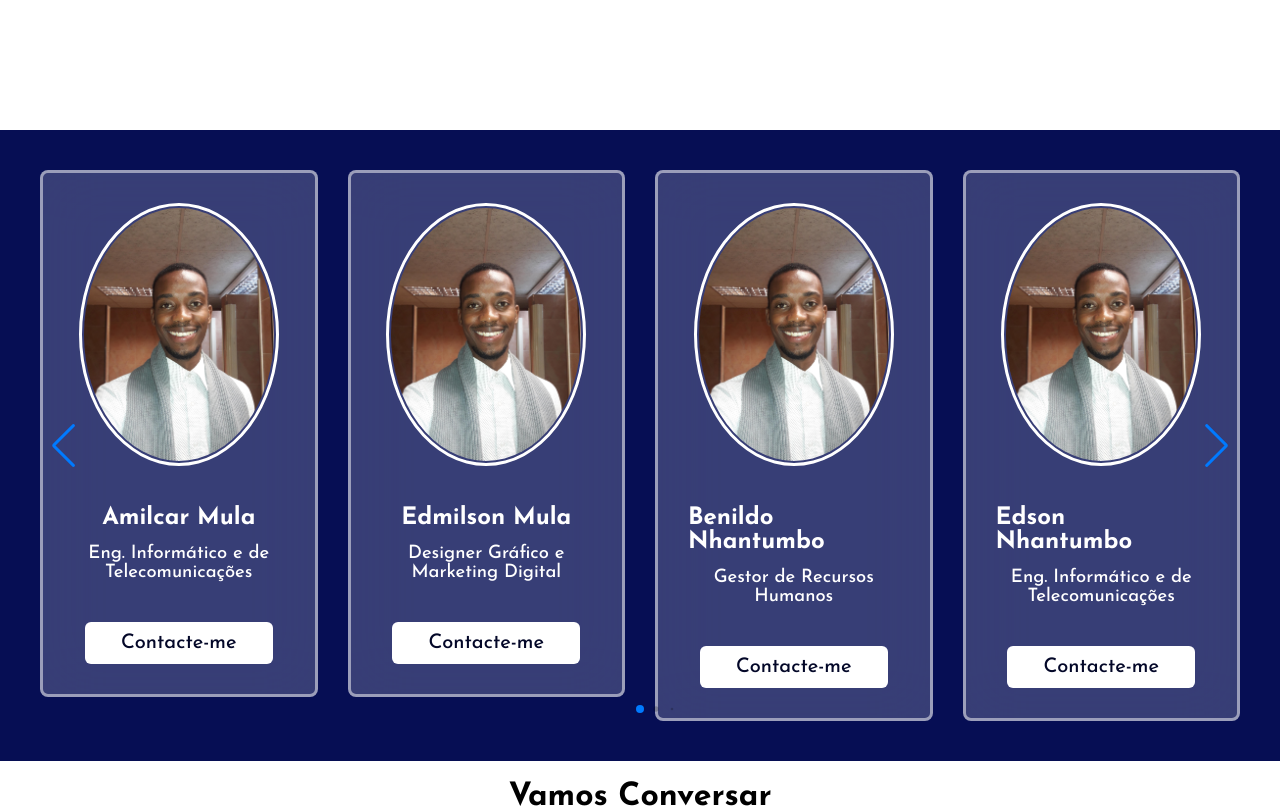
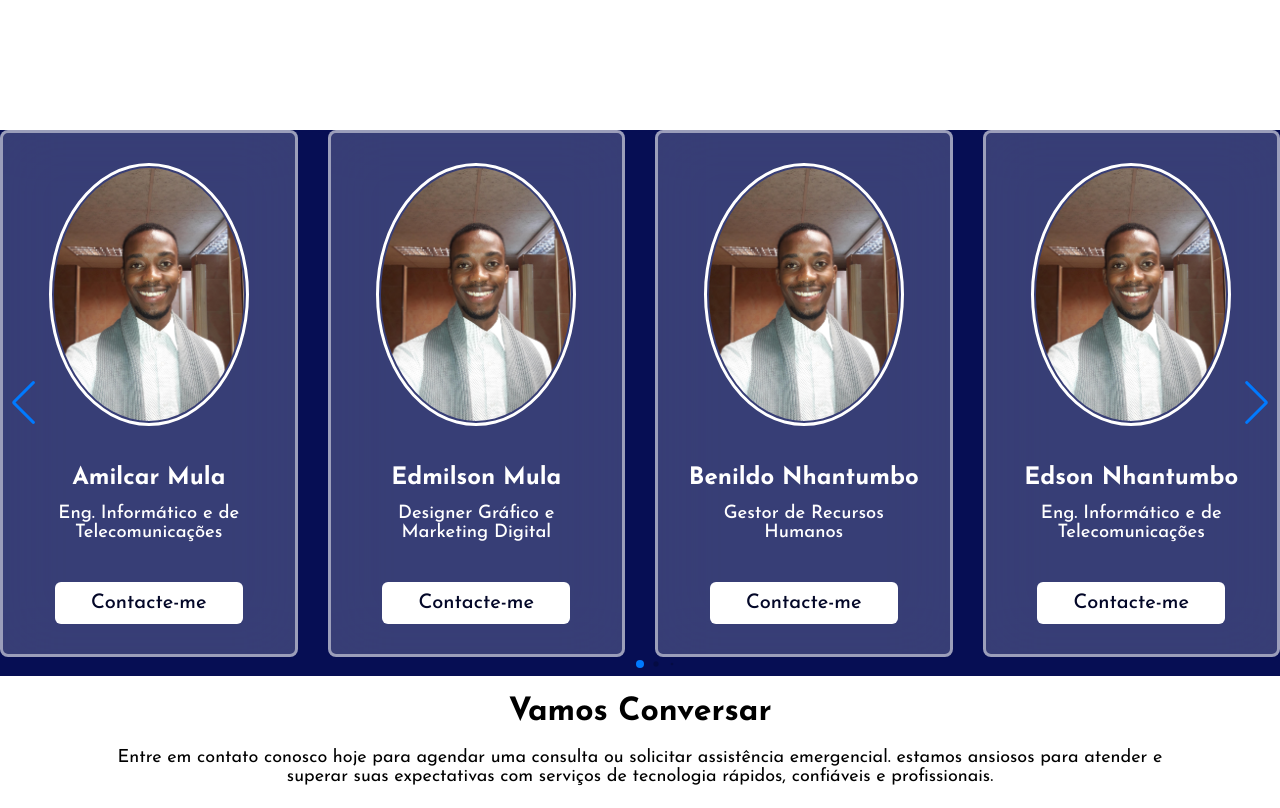
Before and after one commit to Amilcarmhula/jm-tecnologias, a React (Create React App) app: page / in a window 1280 px wide. Shown: the part 720-1528 px from the top of the page. Built offline with nearby package versions, Linux system fonts and the light colour scheme.

Commit message:
Actualizacao da componente equipe

```diff
--- a/src/App.js
+++ b/src/App.js
@@ -10,7 +10,6 @@ function App() {
   return (
     <>
       <Navbar />
-
       <div>
         <Routes>
           <Route path="/" element={<HomePage/>}/>
--- a/src/components/equipe/equipeStyles.css
+++ b/src/components/equipe/equipeStyles.css
@@ -8,7 +8,7 @@
     align-items: center;
     justify-content: center;
     /* min-height: 100vh; */
-    padding: 40px;
+    /* padding: 40px; */
     background: #060e54;
     /* background: url('../../assets/team-cover3.jpg') no-repeat center; */
     /* background:  rgb(68, 68, 205); */
```
